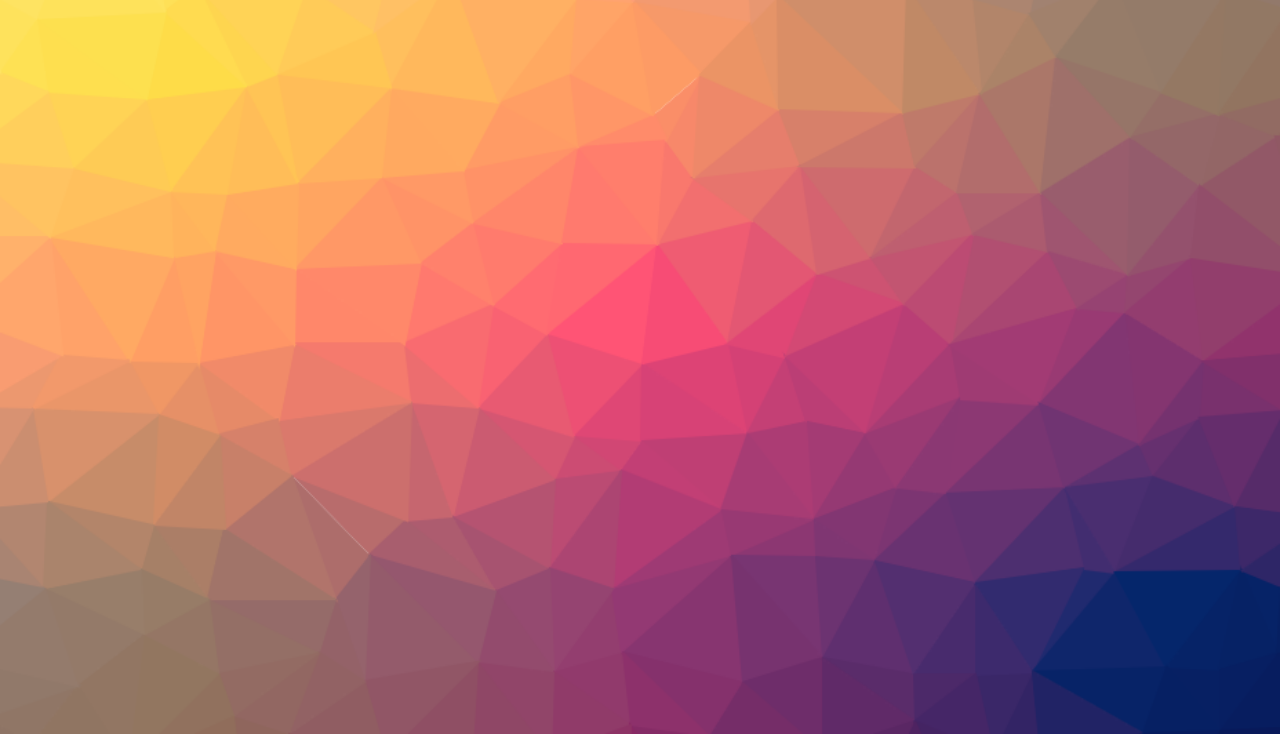
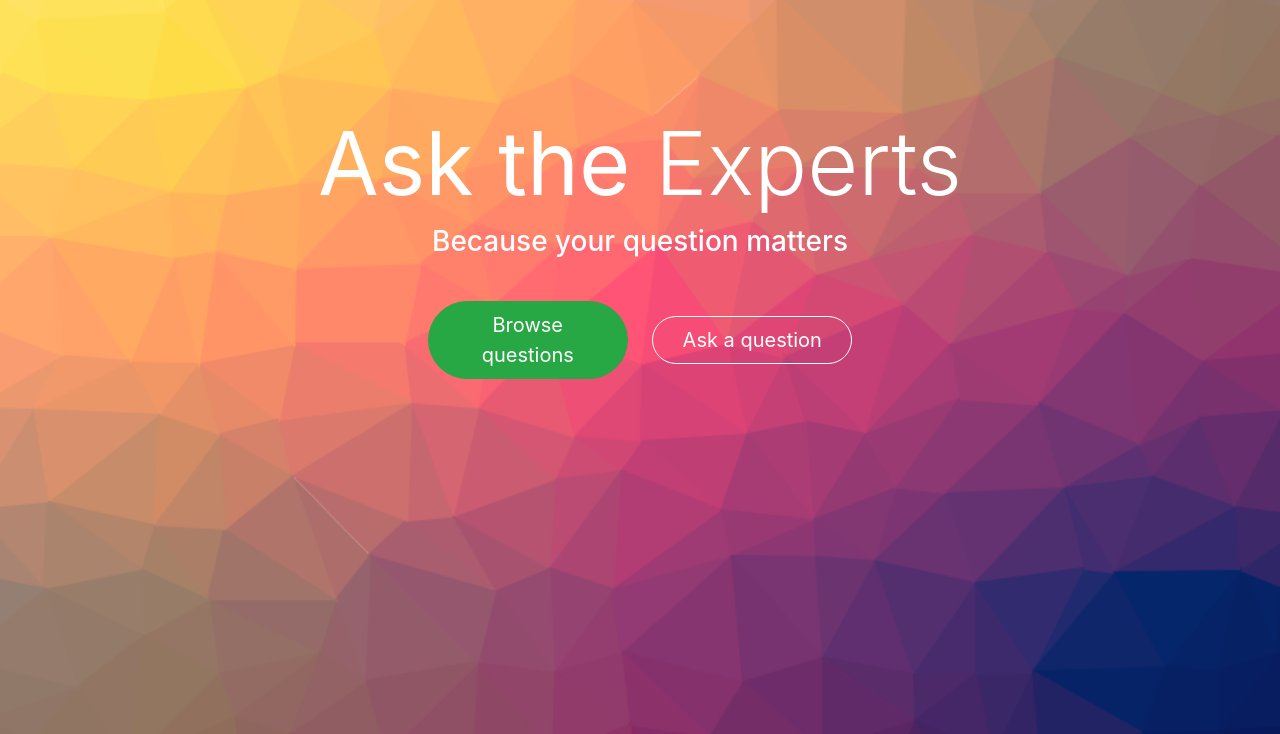
Before and after one commit to gustavocmaciel/ask-the-experts, a Django app: page / in a window 1280 px wide. Shown: the part 66-800 px from the top of the page. Run offline with Django 3.2, Linux system fonts and the light colour scheme; some libraries are stand-ins or nearby versions.

Commit message:
Create index page

```diff
--- a/asktheexperts/static/asktheexperts/styles.css
+++ b/asktheexperts/static/asktheexperts/styles.css
@@ -13,7 +13,7 @@ body {
 
 .sign {
     background-color:white;
-    border-radius: 30px;
+    border-radius: 10px;
     max-width: 300px;
     margin-bottom: 9.5px;
     padding-bottom: 9.5px;
@@ -36,6 +36,29 @@ body {
     color:darkmagenta;
 }
 
+.message-alert {
+    color:red;
+    font-weight: bold;
+}
+
 .account-message {
     margin-right: 3px;
 }
+
+.index-button {
+    border-radius: 50px;
+    margin: 10px;
+    width: 200px;
+}
+
+.white-button {
+    color:white;
+    border-color: white;
+}
+
+.white-button:hover {
+    color: #28a745;
+    background-color: white;
+    border-color: white;
+
+}
--- a/asktheexperts/templates/asktheexperts/index.html
+++ b/asktheexperts/templates/asktheexperts/index.html
@@ -2,7 +2,19 @@
 {% load static %}
 
 {% block body %}
-
+    <div class="layers-foreground">
+        <div class="container text-white">
+          <div class="row justify-content-center align-items-center vh-100" style="max-height: 500px;">
+            <div class="col-md-8 text-center text-shadow">
+              <h1 class="display-2 mb-2"><b>Ask the</b> Experts</h1>
+              <h3 >Because your question matters</h3>
+              <br>
+              <a href="#" class="index-button btn btn-lg btn-success">Browse questions</a>
+              <a  href="#" class="index-button white-button btn btn-lg btn-outline-success">Ask a question</a>
+            </div>
+          </div>
+        </div>
+      </div>
 {% endblock %}
 
 {% block script %}
--- a/asktheexperts/templates/asktheexperts/login.html
+++ b/asktheexperts/templates/asktheexperts/login.html
@@ -10,7 +10,7 @@
         <div class="row justify-content-center">
 
             {% if message %}
-                <div>{{ message }}</div>
+                <div class="message-alert">{{ message }}</div>
             {% endif %}
 
             <form action="{% url 'login' %}" method="post">
--- a/asktheexperts/templates/asktheexperts/register.html
+++ b/asktheexperts/templates/asktheexperts/register.html
@@ -9,7 +9,7 @@
         </div>
         <div class="row justify-content-center">
             {% if message %}
-                <div>{{ message }}</div>
+                <div class="message-alert">{{ message }}</div>
             {% endif %}
 
             <form action="{% url 'register' %}" method="post">
```
